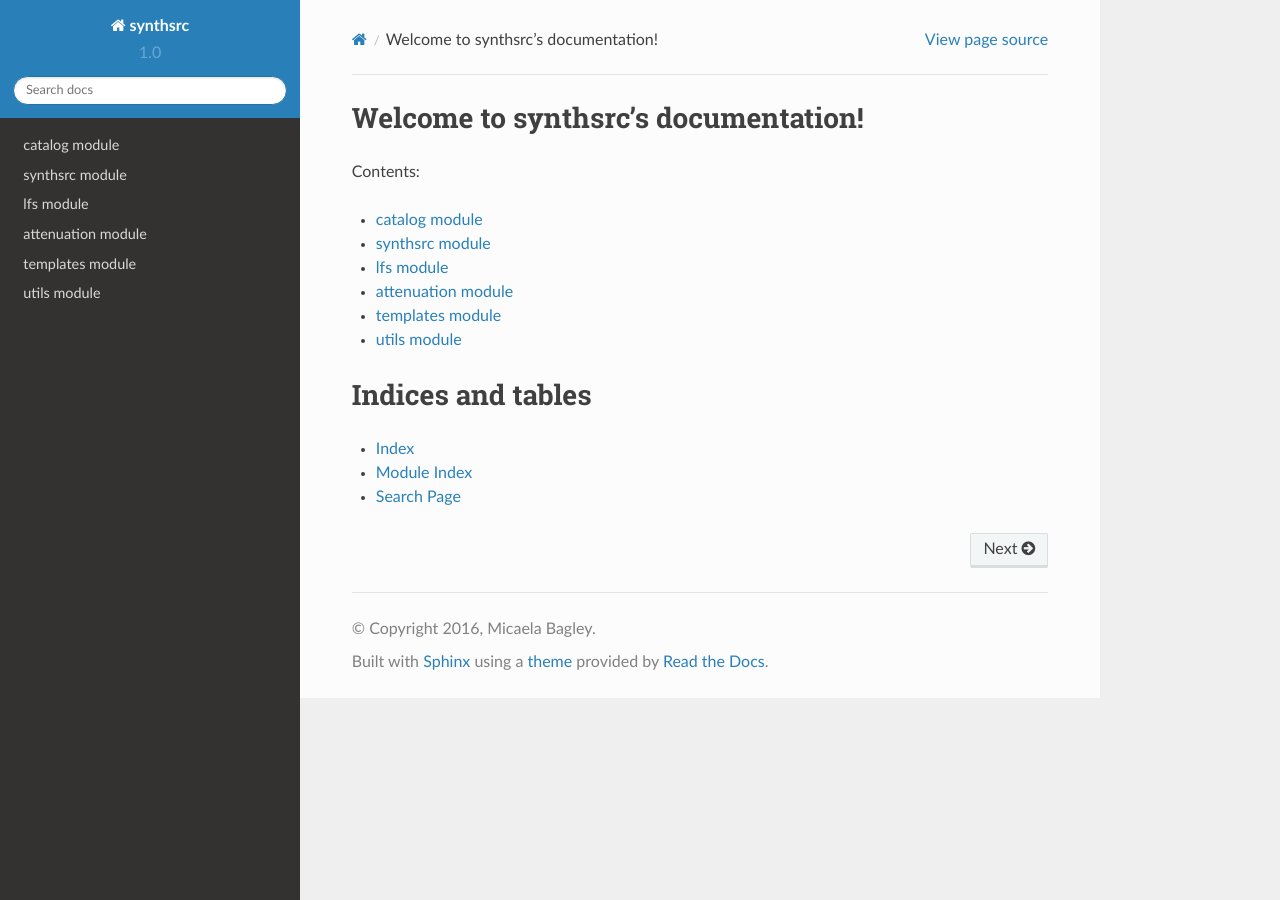
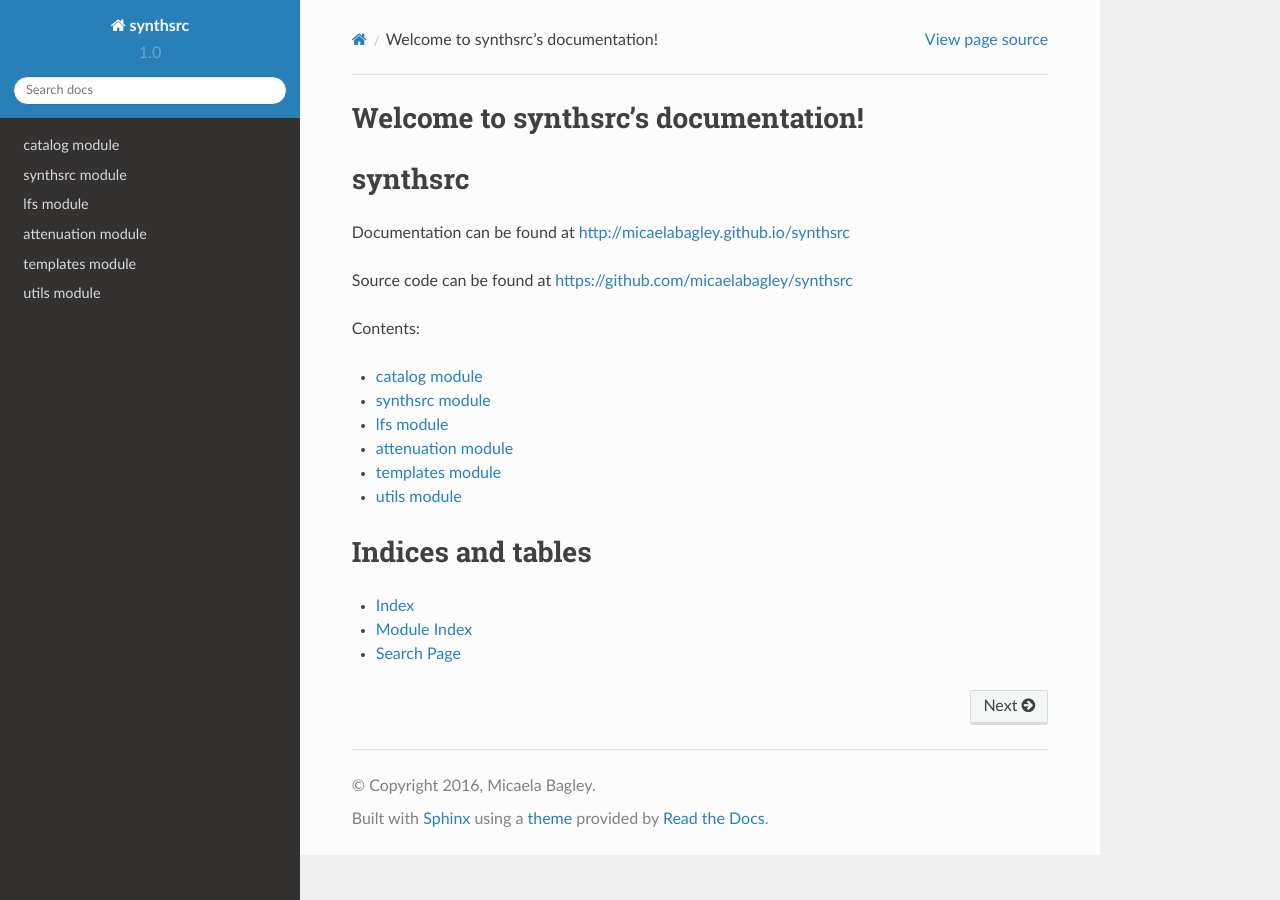
Before and after one commit to micaelabagley/synthsrc, a Sphinx documentation site: the page built from docs/index.rst, in a window 1280 px wide. Built offline with Sphinx 7.4.7 and the Read the Docs theme 2.0.0, drawn with Linux system fonts in a browser that asks for light colours.

Commit message:
added README

```diff
--- /dev/null
+++ b/README.rst
@@ -0,0 +1,6 @@
+synthsrc
+========
+
+Documentation can be found at http://micaelabagley.github.io/synthsrc
+
+Source code can be found at https://github.com/micaelabagley/synthsrc
--- a/docs/index.rst
+++ b/docs/index.rst
@@ -5,6 +5,7 @@
 
 Welcome to synthsrc's documentation!
 ====================================
+.. include:: ../README.rst
 
 Contents:
 
```
